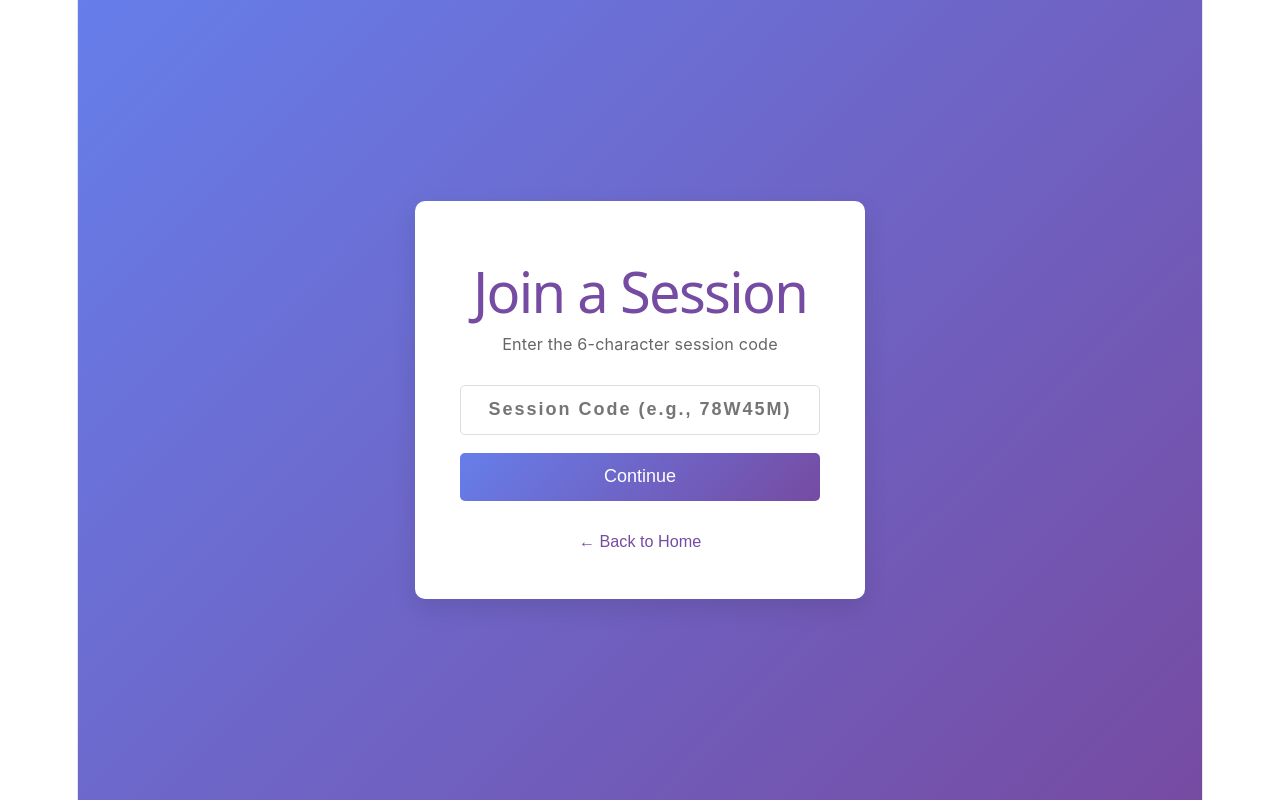
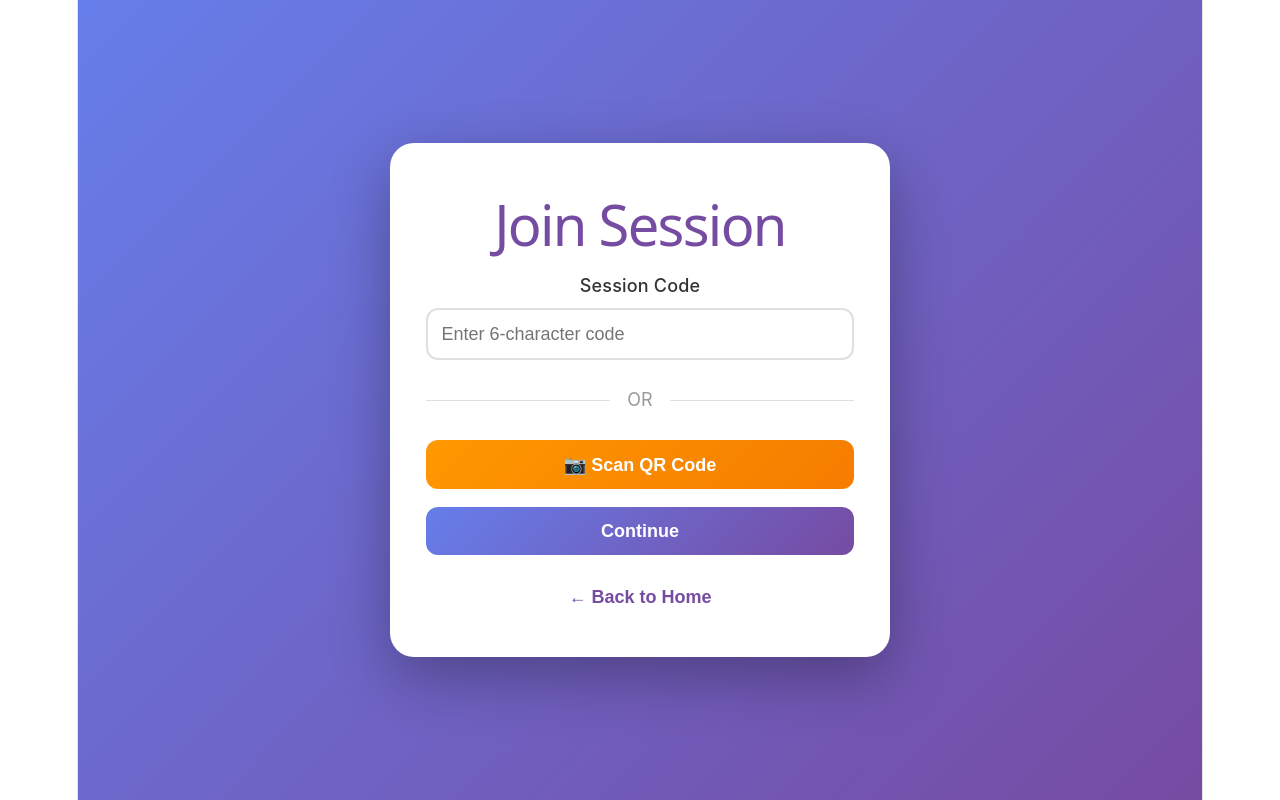
Before and after one commit to pennjay237/quickpulse-frontend, a React (Vite) app: page /join in a window 1280 px wide. Built offline with nearby package versions, Linux system fonts and the light colour scheme; no server answers.

Commit message:
Add QR scanner, participant join flow, and UI improvements

```diff
--- a/package.json
+++ b/package.json
@@ -12,10 +12,13 @@
   "dependencies": {
     "axios": "^1.13.6",
     "chart.js": "^4.5.1",
+    "framer-motion": "^12.38.0",
+    "html5-qrcode": "^2.3.8",
     "react": "^19.2.4",
     "react-chartjs-2": "^5.3.1",
     "react-dom": "^19.2.4",
     "react-router-dom": "^7.13.1",
+    "simple-peer": "^9.11.1",
     "socket.io-client": "^4.8.3"
   },
   "devDependencies": {
--- /dev/null
+++ b/src/components/qr/QRScanner.css
@@ -0,0 +1,89 @@
+.qr-scanner-modal {
+  position: fixed;
+  top: 0;
+  left: 0;
+  right: 0;
+  bottom: 0;
+  background: rgba(0, 0, 0, 0.95);
+  z-index: 1000;
+  display: flex;
+  align-items: center;
+  justify-content: center;
+}
+
+.qr-scanner-container {
+  background: white;
+  border-radius: 24px;
+  width: 90%;
+  max-width: 500px;
+  overflow: hidden;
+  box-shadow: 0 20px 60px rgba(0, 0, 0, 0.3);
+}
+
+.qr-scanner-header {
+  display: flex;
+  justify-content: space-between;
+  align-items: center;
+  padding: 1.5rem;
+  background: linear-gradient(135deg, #667eea 0%, #764ba2 100%);
+  color: white;
+}
+
+.qr-scanner-header h2 {
+  margin: 0;
+  font-size: 1.3rem;
+}
+
+.close-btn {
+  background: none;
+  border: none;
+  color: white;
+  font-size: 2rem;
+  cursor: pointer;
+  width: auto;
+  padding: 0;
+  line-height: 1;
+}
+
+.scanner-wrapper {
+  padding: 1rem;
+  background: #000;
+  min-height: 300px;
+}
+
+.error-message {
+  margin: 1rem;
+  padding: 0.75rem;
+  background: #fee;
+  color: #c62828;
+  border-radius: 8px;
+  text-align: center;
+}
+
+.scanner-instruction {
+  text-align: center;
+  padding: 1rem;
+  color: #666;
+  font-size: 0.9rem;
+  margin: 0;
+}
+
+.cancel-btn {
+  margin: 1rem;
+  width: calc(100% - 2rem);
+  background: #6c757d;
+  color: white;
+  border: none;
+  padding: 0.75rem;
+  border-radius: 8px;
+  cursor: pointer;
+  font-size: 1rem;
+}
+
+#qr-reader {
+  width: 100% !important;
+}
+
+#qr-reader__dashboard_section_csr {
+  display: none;
+}
--- /dev/null
+++ b/src/components/qr/QRScanner.jsx
@@ -0,0 +1,68 @@
+import React, { useState, useRef, useEffect } from 'react';
+import { Html5QrcodeScanner } from 'html5-qrcode';
+import './QRScanner.css';
+
+const QRScanner = ({ onScanSuccess, onClose }) => {
+  const [error, setError] = useState('');
+  const scannerRef = useRef(null);
+
+  useEffect(() => {
+    const scanner = new Html5QrcodeScanner(
+      "qr-reader",
+      {
+        fps: 10,
+        qrbox: { width: 250, height: 250 },
+        aspectRatio: 1.0,
+      },
+      false
+    );
+
+    scanner.render(
+      (decodedText) => {
+        const match = decodedText.match(/\/join\/([A-Z0-9]{6})/);
+        if (match) {
+          scanner.clear();
+          onScanSuccess(match[1]);
+        } else {
+          setError('Invalid QR code. Please scan a valid session QR code.');
+        }
+      },
+      (errorMessage) => {
+        console.warn(errorMessage);
+      }
+    );
+
+    scannerRef.current = scanner;
+
+    return () => {
+      if (scannerRef.current) {
+        scannerRef.current.clear();
+      }
+    };
+  }, [onScanSuccess]);
+
+  return (
+    <div className="qr-scanner-modal">
+      <div className="qr-scanner-container">
+        <div className="qr-scanner-header">
+          <h2>Scan QR Code</h2>
+          <button onClick={onClose} className="close-btn">×</button>
+        </div>
+
+        <div id="qr-reader" className="scanner-wrapper"></div>
+
+        {error && <div className="error-message">{error}</div>}
+
+        <p className="scanner-instruction">
+          Position the QR code within the frame
+        </p>
+
+        <button onClick={onClose} className="cancel-btn">
+          Cancel
+        </button>
+      </div>
+    </div>
+  );
+};
+
+export default QRScanner;
--- a/src/pages/LandingPage/LandingPage.jsx
+++ b/src/pages/LandingPage/LandingPage.jsx
@@ -12,20 +12,12 @@
         <p>Real-time polling for meetings and webinars</p>
 
         <div className="role-buttons">
-          <button
-            className="host-btn"
-            onClick={() => navigate('/host/login')}
-          >
-            <h2>🎤 Host a Session</h2>
-            <p>Create and manage polls for your audience</p>
+          <button className="host-btn" onClick={() => navigate('/host/login')}>
+            🎤 Host a Session
           </button>
 
-          <button
-            className="participant-btn"
-            onClick={() => navigate('/join')}
-          >
-            <h2>👥 Join a Session</h2>
-            <p>Enter a session code to participate</p>
+          <button className="participant-btn" onClick={() => navigate('/join')}>
+            👥 Join a Session
           </button>
         </div>
       </div>
--- a/src/pages/ParticipantJoin/ParticipantJoin.css
+++ b/src/pages/ParticipantJoin/ParticipantJoin.css
@@ -9,37 +9,114 @@
 
 .join-box {
   background: white;
-  padding: 2.5rem;
-  border-radius: 10px;
-  box-shadow: 0 10px 25px rgba(0, 0, 0, 0.1);
+  border-radius: 24px;
+  padding: 2rem;
   width: 100%;
-  max-width: 450px;
+  max-width: 500px;
+  box-shadow: 0 20px 60px rgba(0, 0, 0, 0.3);
 }
 
 .join-box h1 {
   text-align: center;
+  margin-bottom: 2rem;
   color: #764ba2;
+}
+
+.form-group {
   margin-bottom: 1.5rem;
 }
 
-.instruction {
-  text-align: center;
-  color: #666;
-  margin-bottom: 1.5rem;
-  font-size: 0.9rem;
+.form-group label {
+  display: block;
+  margin-bottom: 0.5rem;
+  color: #333;
+  font-weight: 500;
 }
 
-.code-input {
-  font-size: 1.2rem;
+.form-group input {
+  width: 100%;
+  padding: 0.75rem;
+  border: 2px solid #e0e0e0;
+  border-radius: 12px;
+  font-size: 1rem;
+}
+
+.form-group input:focus {
+  outline: none;
+  border-color: #764ba2;
+}
+
+.divider {
   text-align: center;
-  letter-spacing: 2px;
-  font-weight: bold;
+  margin: 1.5rem 0;
+  position: relative;
+}
+
+.divider::before,
+.divider::after {
+  content: '';
+  position: absolute;
+  top: 50%;
+  width: calc(50% - 30px);
+  height: 1px;
+  background: #e0e0e0;
+}
+
+.divider::before { left: 0; }
+.divider::after { right: 0; }
+
+.divider span {
+  background: white;
+  padding: 0 1rem;
+  color: #999;
+}
+
+.scan-btn {
+  background: linear-gradient(135deg, #ff9800 0%, #f57c00 100%);
+  color: white;
+  margin-bottom: 1rem;
+}
+
+button {
+  width: 100%;
+  padding: 0.75rem;
+  border: none;
+  border-radius: 12px;
+  font-size: 1rem;
+  font-weight: 600;
+  cursor: pointer;
+  transition: all 0.3s ease;
+}
+
+button:disabled {
+  opacity: 0.6;
+  cursor: not-allowed;
+}
+
+.btn-back {
+  background: #6c757d;
+  color: white;
+}
+
+.link-btn {
+  background: none;
+  color: #764ba2;
+  margin-top: 1rem;
+}
+
+.error-message {
+  background: #fee;
+  color: #c62828;
+  padding: 0.75rem;
+  border-radius: 8px;
+  margin-bottom: 1rem;
+  text-align: center;
 }
 
 .session-info {
-  background: #f0f0f0;
+  background: #f5f7fa;
   padding: 1rem;
-  border-radius: 5px;
+  border-radius: 12px;
   margin-bottom: 1.5rem;
   text-align: center;
 }
@@ -49,68 +126,22 @@
   margin-bottom: 0.5rem;
 }
 
-.form-group {
-  margin-bottom: 1rem;
-}
-
-.form-group label {
-  display: block;
-  margin-bottom: 0.5rem;
-  color: #555;
-  font-weight: 500;
-}
-
-.form-group input {
-  width: 100%;
-  padding: 0.75rem;
-  border: 1px solid #ddd;
-  border-radius: 5px;
-  font-size: 1rem;
-}
-
-.form-group input:focus {
-  outline: none;
-  border-color: #764ba2;
+.voice-badge {
+  display: inline-block;
+  margin-top: 0.5rem;
+  padding: 0.25rem 0.75rem;
+  background: #e3f2fd;
+  color: #1976d2;
+  border-radius: 20px;
+  font-size: 0.8rem;
 }
 
 .form-actions {
   display: flex;
   gap: 1rem;
-  margin-top: 1.5rem;
+  margin-top: 1rem;
 }
 
 .form-actions button {
   flex: 1;
 }
-
-.btn-back {
-  background: #666 !important;
-}
-
-.error-message {
-  background: #ffebee;
-  color: #c62828;
-  padding: 0.75rem;
-  border-radius: 5px;
-  margin-bottom: 1rem;
-  text-align: center;
-}
-
-.back-link {
-  text-align: center;
-  margin-top: 1.5rem;
-}
-
-.link-btn {
-  background: none;
-  border: none;
-  color: #764ba2;
-  cursor: pointer;
-  font-size: 0.9rem;
-  width: auto;
-  padding: 0;
-}
-
-.link-btn:hover {
-  text-decoration: underline;
-}
--- a/src/pages/ParticipantJoin/ParticipantJoin.jsx
+++ b/src/pages/ParticipantJoin/ParticipantJoin.jsx
@@ -1,12 +1,14 @@
 import React, { useState } from 'react';
-import { useNavigate } from 'react-router-dom';
-import { joinSession } from '../../services/api';
+import { useNavigate, useParams } from 'react-router-dom';
+import QRScanner from '../../components/qr/QRScanner';
 import './ParticipantJoin.css';
 
 const ParticipantJoin = () => {
-  const [step, setStep] = useState('code'); // 'code' or 'details'
-  const [sessionCode, setSessionCode] = useState('');
+  const { sessionCode: urlCode } = useParams();
+  const [step, setStep] = useState(urlCode ? 'details' : 'code');
+  const [sessionCode, setSessionCode] = useState(urlCode || '');
   const [sessionInfo, setSessionInfo] = useState(null);
+  const [showScanner, setShowScanner] = useState(false);
   const [formData, setFormData] = useState({
     name: '',
     email: '',
@@ -16,16 +18,11 @@
   const [error, setError] = useState('');
   const navigate = useNavigate();
 
-  const handleCodeSubmit = async (e) => {
-    e.preventDefault();
-    setError('');
+  const fetchSessionInfo = async (code) => {
     setLoading(true);
-
     try {
-      // Check if session exists
-      const response = await fetch(`http://localhost:5000/api/sessions/code/${sessionCode}`);
+      const response = await fetch(`http://localhost:5000/api/sessions/code/${code}`);
       const data = await response.json();
-
       if (response.ok) {
         setSessionInfo(data);
         setStep('details');
@@ -33,10 +30,22 @@
         setError(data.error || 'Session not found');
       }
     } catch (err) {
-      setError('Failed to find session. Please check the code.');
+      setError('Failed to find session');
     } finally {
       setLoading(false);
     }
+  };
+
+  const handleCodeSubmit = async (e) => {
+    e.preventDefault();
+    setError('');
+    await fetchSessionInfo(sessionCode);
+  };
+
+  const handleQRScan = (code) => {
+    setSessionCode(code);
+    setShowScanner(false);
+    fetchSessionInfo(code);
   };
 
   const handleDetailsSubmit = async (e) => {
@@ -45,21 +54,29 @@
     setLoading(true);
 
     try {
-      const response = await joinSession(
-        sessionCode,
-        formData.name,
-        formData.email,
-        formData.phone
-      );
+      const response = await fetch('http://localhost:5000/api/sessions/join', {
+        method: 'POST',
+        headers: { 'Content-Type': 'application/json' },
+        body: JSON.stringify({
+          code: sessionCode,
+          name: formData.name,
+          email: formData.email,
+          phone: formData.phone
+        })
+      });
 
-      // Store participant info
-      localStorage.setItem('participant', JSON.stringify(response.data.participant));
+      const data = await response.json();
+
+      if (response.ok) {
+        localStorage.setItem('participant', JSON.stringify(data.participant));
         localStorage.setItem('sessionCode', sessionCode);
-
-      // Navigate to participant view
+        localStorage.setItem('sessionInfo', JSON.stringify(data.session));
         navigate(`/participant/${sessionCode}`);
+      } else {
+        setError(data.error || 'Failed to join session');
+      }
     } catch (err) {
-      setError(err.response?.data?.error || 'Failed to join session');
+      setError('Failed to join session');
     } finally {
       setLoading(false);
     }
@@ -75,45 +92,53 @@
   return (
     <div className="join-container">
       <div className="join-box">
-        <h1>Join a Session</h1>
+        <h1>Join Session</h1>
 
         {step === 'code' ? (
-          <>
-            <p className="instruction">Enter the 6-character session code</p>
-
-            {error && <div className="error-message">{error}</div>}
-
           <form onSubmit={handleCodeSubmit}>
             <div className="form-group">
+              <label>Session Code</label>
               <input
                 type="text"
-                  placeholder="Session Code (e.g., 78W45M)"
+                placeholder="Enter 6-character code"
                 value={sessionCode}
                 onChange={(e) => setSessionCode(e.target.value.toUpperCase())}
                 maxLength="6"
                 required
                 disabled={loading}
-                  className="code-input"
               />
             </div>
+
+            <div className="divider">
+              <span>OR</span>
+            </div>
+
+            <button
+              type="button"
+              onClick={() => setShowScanner(true)}
+              className="scan-btn"
+            >
+              📷 Scan QR Code
+            </button>
+
+            {error && <div className="error-message">{error}</div>}
 
             <button type="submit" disabled={loading}>
               {loading ? 'Checking...' : 'Continue'}
             </button>
           </form>
-          </>
         ) : (
-          <>
+          <form onSubmit={handleDetailsSubmit}>
+            {sessionInfo && (
               <div className="session-info">
-              <h3>{sessionInfo?.name}</h3>
-              <p>Session Code: <strong>{sessionCode}</strong></p>
+                <h3>{sessionInfo.name}</h3>
+                <p>Code: <strong>{sessionCode}</strong></p>
+                {sessionInfo.voice_enabled && (
+                  <span className="voice-badge">🎤 Voice Enabled</span>
+                )}
               </div>
+            )}
 
-            <p className="instruction">Tell us about yourself</p>
-
-            {error && <div className="error-message">{error}</div>}
-
-            <form onSubmit={handleDetailsSubmit}>
             <div className="form-group">
               <label>Full Name *</label>
               <input
@@ -152,6 +177,8 @@
               />
             </div>
 
+            {error && <div className="error-message">{error}</div>}
+
             <div className="form-actions">
               <button type="button" onClick={() => setStep('code')} className="btn-back">
                 Back
@@ -161,15 +188,19 @@
               </button>
             </div>
           </form>
-          </>
         )}
 
-        <p className="back-link">
         <button onClick={() => navigate('/')} className="link-btn">
           ← Back to Home
         </button>
-        </p>
       </div>
+
+      {showScanner && (
+        <QRScanner
+          onScanSuccess={handleQRScan}
+          onClose={() => setShowScanner(false)}
+        />
+      )}
     </div>
   );
 };
--- a/src/services/api.js
+++ b/src/services/api.js
@@ -48,4 +48,10 @@
 export const getParticipants = (sessionId) =>
   api.get(`/api/sessions/${sessionId}/participants`);
 
+export const getSessionQRCode = (sessionId) =>
+  api.get(`/api/sessions/${sessionId}/qrcode`);
+
+export const toggleVoice = (sessionId, enabled) =>
+  api.patch(`/api/sessions/${sessionId}/voice`, { enabled });
+
 export default api;
```
Also changed, not shown: src/App.jsx (+0 -7 lines), src/pages/LandingPage/LandingPage.css (+105 -16 lines). Lines whose indentation alone changed are shown as unchanged.
